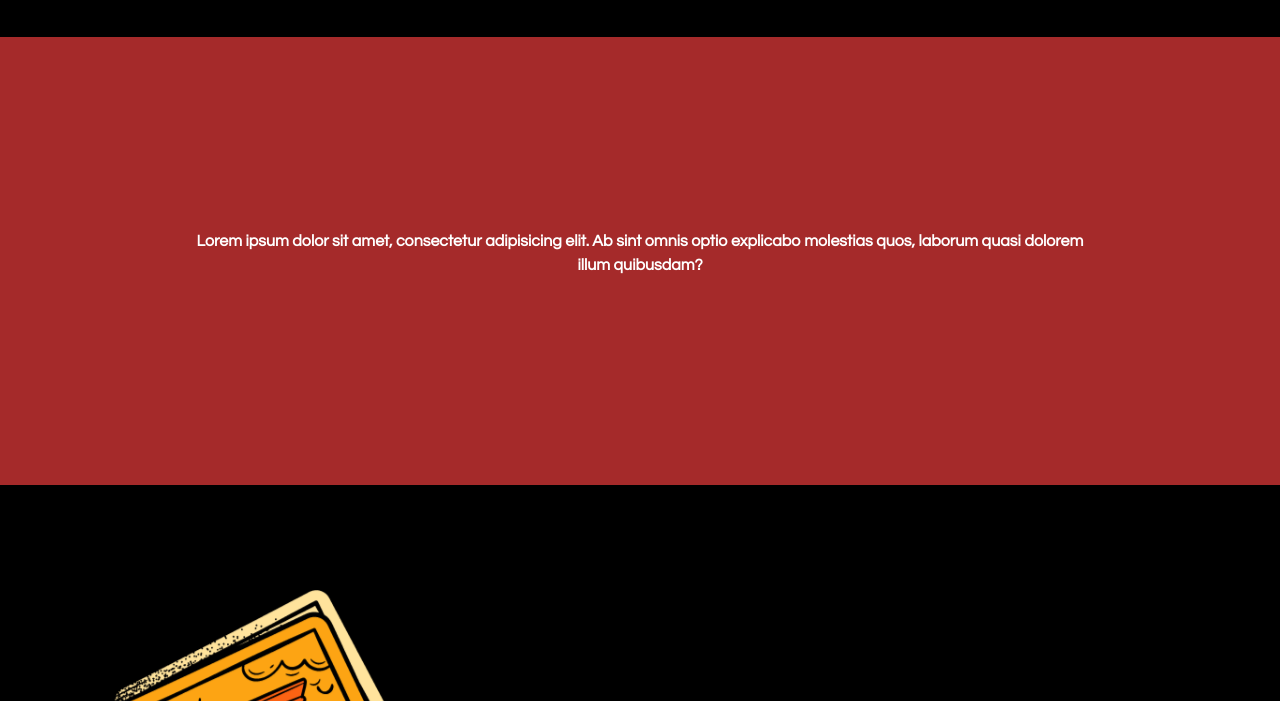
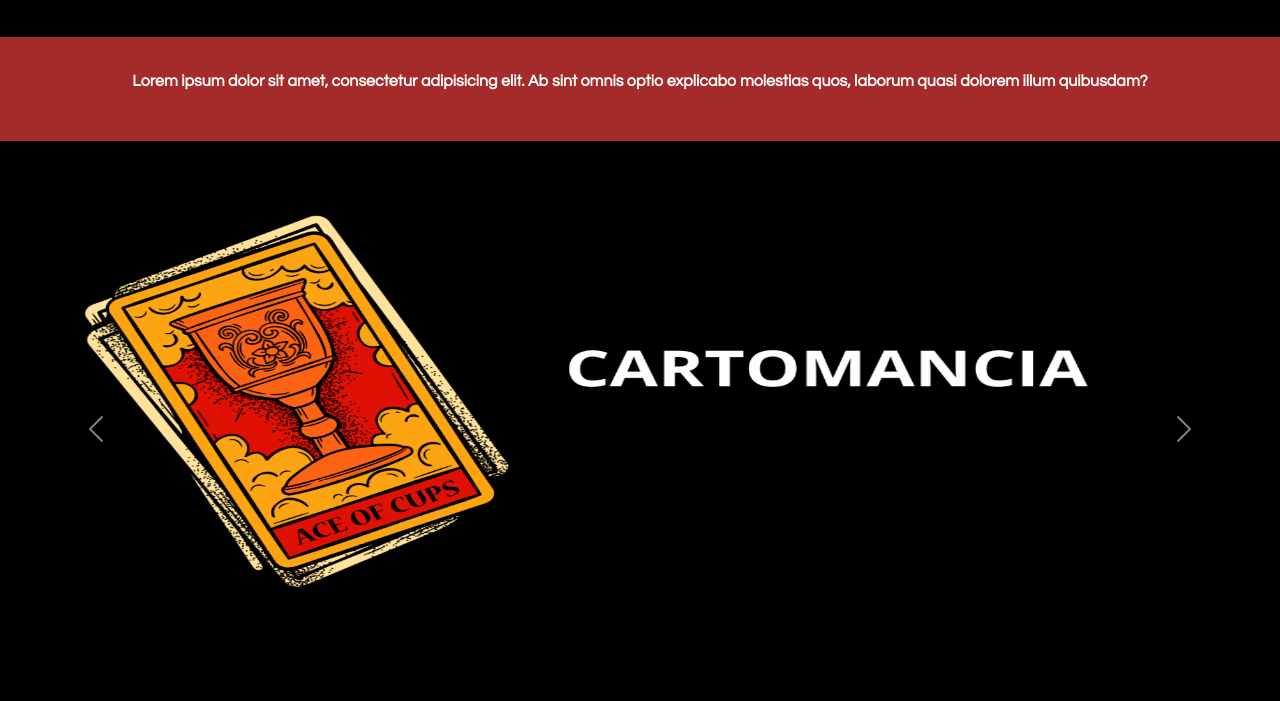
Before and after one commit to MFrias1/ProyectoFinal, a website: page index.html in a window 1280 px wide. Shown: the part 99-800 px from the top of the page. Drawn offline with nearby package versions, Linux system fonts and the light colour scheme.

Commit message:
index nuevo

```diff
--- a/SCSS/style.scss
+++ b/SCSS/style.scss
@@ -9,10 +9,11 @@ header {
 /*INDEX*/
 /* Imagen principal */
 .parrafo_principal {
-  background-color: brown;
-  padding: 12rem;
+  background-color: (brown);
   text-align: center;
   div {
+    padding: 2rem;
+    margin-inline: 3rem;
     p {
       text-align: center;
       width: 100%;
@@ -23,16 +24,17 @@ header {
 
 /* RESEÑAS */
 .resenias {
-  background-color: rgb(114, 3, 3);
-  .carousel{
+  background-color: rgb(0, 0, 0);
+  .carousel {
     width: 100%;
+    height: 36rem;
     .carousel-inner {
-    height: 35rem;
+      height: 100%;
+      width: 100%;
       .carousel-item {
-        width: 100%;
         img {
-          width: 100%;
-          height: 100%;
+          width: fit-content;
+          height:32rem;
         }
       }
     }
```
Also changed, not shown: CSS/style.css, 1 other file.
